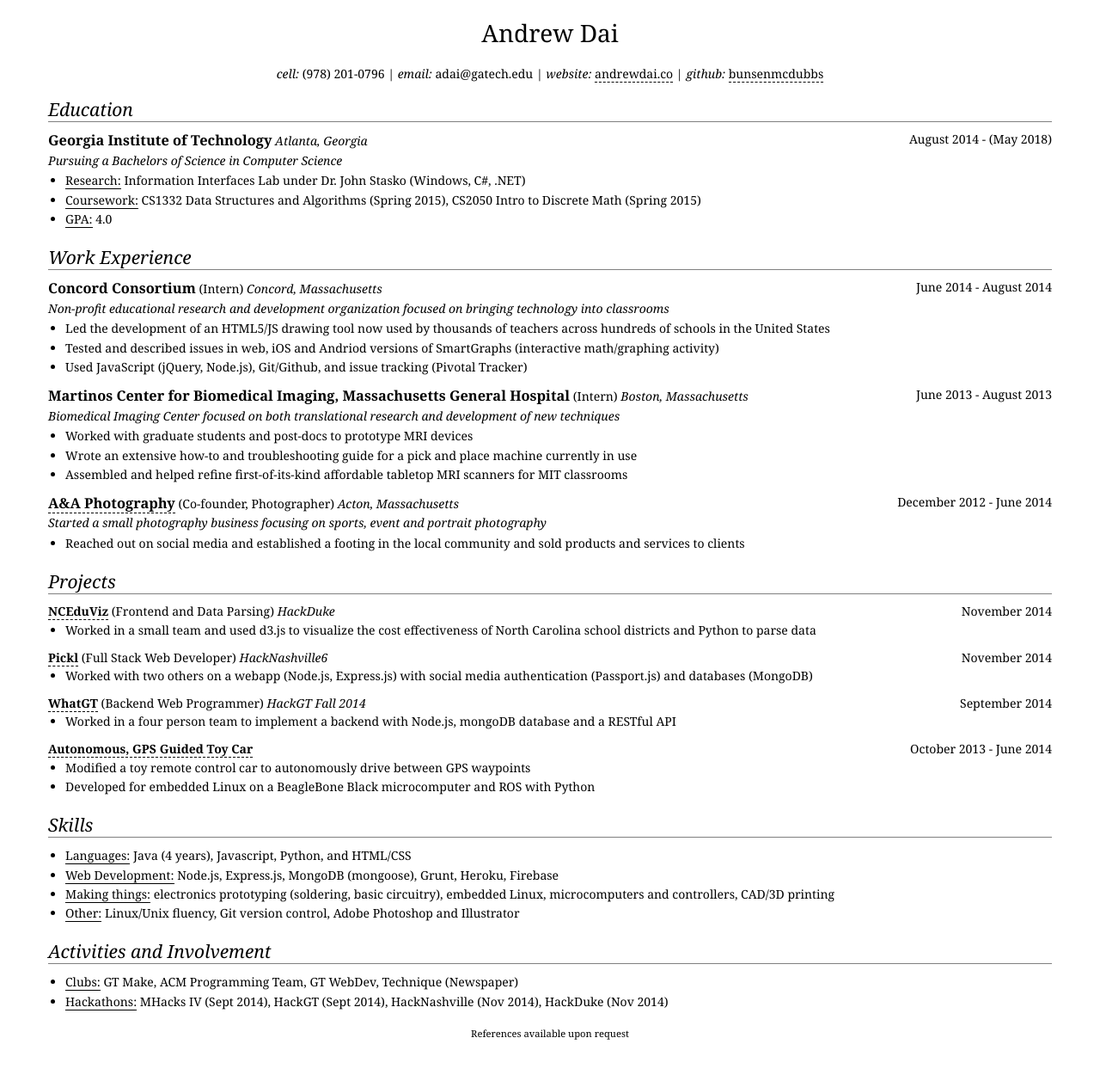
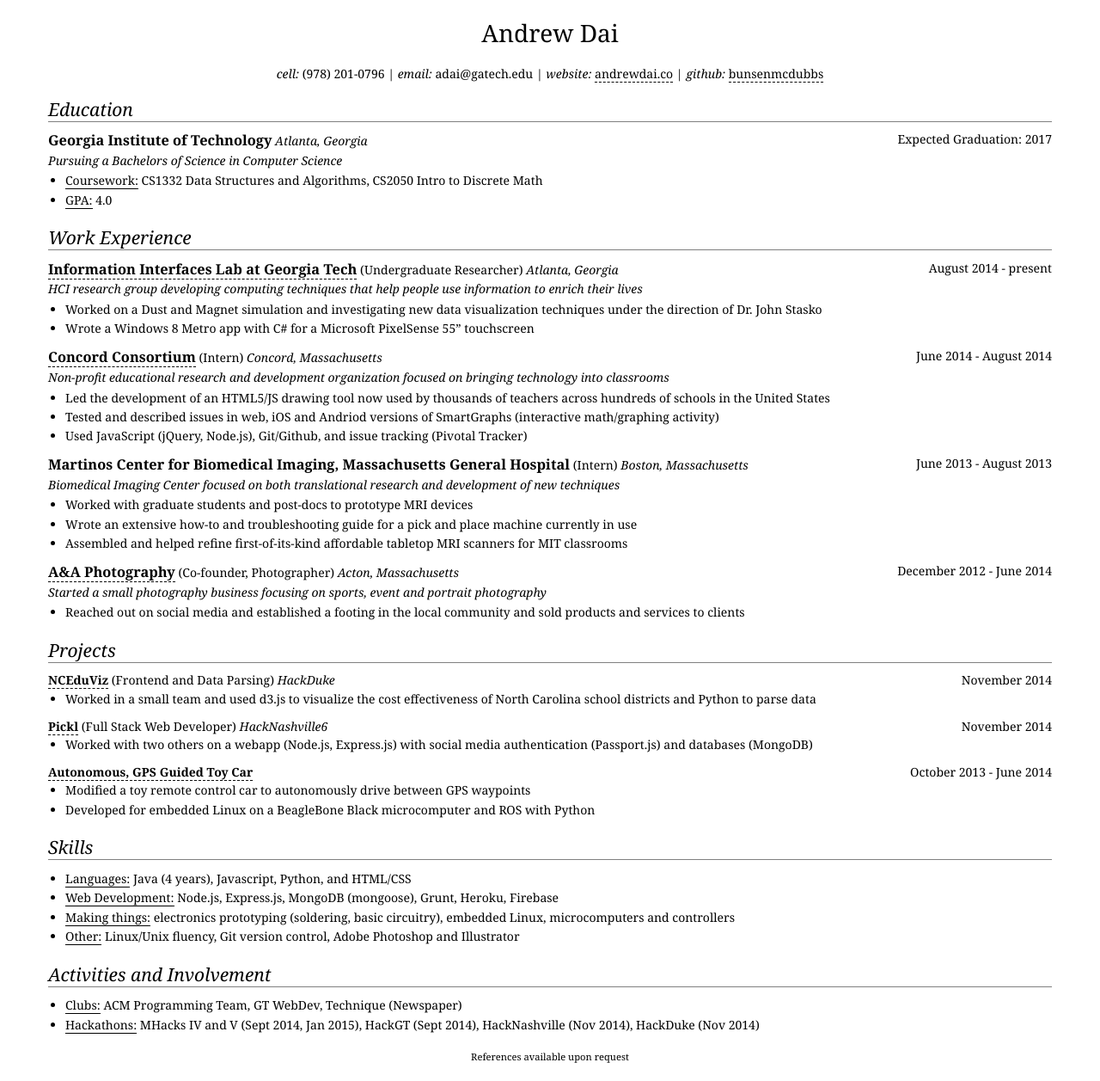
Before and after one commit to bunsenmcdubbs/bunsenmcdubbs.github.io, a Jekyll site: the page resume/index.html, which Jekyll copies as it is, in a window 1280 px wide. Shown: the whole page at 86% size. Built offline with Jekyll 4.4.1, drawn with Linux system fonts in a browser that asks for light colours; Markdown is read by kramdown in place of the engine named in the settings; before the commit the page ends 1230 px from its top, so only the background shows below that.

Commit message:
updated resume

```diff
--- a/resume/index.html
+++ b/resume/index.html
@@ -28,13 +28,14 @@
       <div class="entry">
         <h3>Georgia Institute of Technology</h3>
         <span class='loc'>Atlanta, Georgia</span>
-        <span class='date'>August 2014 - (May 2018)</span>
+        <span class='date'>Expected Graduation: 2017</span>
         <p class="des">Pursuing a Bachelors of Science in Computer Science</p>
         <ul>
-          <li><p><span class="label">Research:</span> Information Interfaces Lab
-              under Dr. John Stasko (Windows, C#, .NET)</p></li>
+          <!-- <li><p><span class="label">Research:</span> Information Interfaces Lab
+              under Dr. John Stasko (Windows, C#, .NET)</p></li> -->
           <li><p><span class="label">Coursework:</span>
-              CS1332 Data Structures and Algorithms (Spring 2015), CS2050 Intro to Discrete Math (Spring 2015)</p></li>
+              CS1332 Data Structures and Algorithms, CS2050 Intro to Discrete Math</p></li>
+          <!-- <li><p>Sophomore Pursuing a Bachelors of Science in Computer Science</p></li> -->
           <li><p><span class="label">GPA:</span> 4.0</p></li>
         </ul>
       </div>
@@ -44,7 +45,21 @@
       <h2>Work Experience</h2>
 
       <div class="entry">
-        <h3>Concord Consortium</h3>
+        <h3><a href="http://www.cc.gatech.edu/gvu/ii/index.html">Information Interfaces Lab at Georgia Tech</a></h3>
+        <span class="role">Undergraduate Researcher</span>
+        <span class='loc'>Atlanta, Georgia</span>
+        <span class='date'>August 2014 - present</span>
+        <p class="des">HCI research group developing computing techniques that
+          help people use information to enrich their lives</p>
+        <ul>
+          <li><p>Worked on a Dust and Magnet simulation and investigating new data visualization techniques
+            under the direction of Dr. John Stasko</li>
+          <li><p>Wrote a Windows 8 Metro app with C# for a Microsoft PixelSense 55&rdquo; touchscreen</p></li>
+        </ul>
+      </div>
+
+      <div class="entry">
+        <h3><a href="http://concord.org">Concord Consortium</a></h3>
         <span class="role">Intern</span>
         <span class='loc'>Concord, Massachusetts</span>
         <span class='date'>June 2014 - August 2014</span>
@@ -107,7 +122,7 @@
       </div>
 
       <div class="entry">
-          <h3><a href="https://github.com/AlternativeHeroes/">Pickl</a></h3>
+          <h3><a href="http://andrewdai.co/hacknashville-pickl.html">Pickl</a></h3>
           <span class='role'>Full Stack Web Developer</span>
           <span class='loc'>HackNashville6</span>
           <span class='date'>November 2014</span>
@@ -116,7 +131,7 @@
           </ul>
       </div>
 
-      <div class="entry">
+      <!-- <div class="entry">
         <h3><a href="https://github.com/AlternativeHeroes/whereat-site">WhatGT</a></h3>
         <span class='role'>Backend Web Programmer</span>
         <span class='loc'>HackGT Fall 2014</span>
@@ -124,7 +139,7 @@
         <ul>
           <li><p>Worked in a four person team to implement a backend with Node.js, mongoDB database and a RESTful API</p></li>
         </ul>
-      </div>
+      </div> -->
 
       <!-- <div class="entry">
         <h3><a href="https://github.com/AlternativeHeroes/dropped-site">Dropped</a>
@@ -163,7 +178,7 @@
         <li><p><span class="label">Web Development:</span> Node.js, Express.js, MongoDB (mongoose), Grunt, Heroku, Firebase
         <li><p><span class="label">Making things:</span> electronics prototyping
           (soldering, basic circuitry), embedded Linux, microcomputers and
-          controllers, CAD/3D printing</p></li>
+          controllers</p></li>
         <li><p><span class="label">Other:</span> Linux/Unix fluency,
           Git version control, Adobe Photoshop and Illustrator</p></li>
       </ul>
@@ -174,9 +189,9 @@
       <h2>Activities and Involvement</h2>
 
       <ul>
-        <li><p><span class="label">Clubs:</span> GT Make, ACM Programming Team,
+        <li><p><span class="label">Clubs:</span> ACM Programming Team,
           GT WebDev, Technique (Newspaper)</p></li>
-        <li><p><span class="label">Hackathons:</span> MHacks IV (Sept 2014),
+        <li><p><span class="label">Hackathons:</span> MHacks IV and V (Sept 2014, Jan 2015),
           HackGT (Sept 2014), HackNashville (Nov 2014), HackDuke (Nov 2014)</p></li>
       </ul>
     </section>
--- a/resume/print.css
+++ b/resume/print.css
@@ -1,5 +1,6 @@
 body {
-  padding: 0;
+  padding: 0 1em;
+  margin: 0;
   font-size: 11px;
 }
 
```
